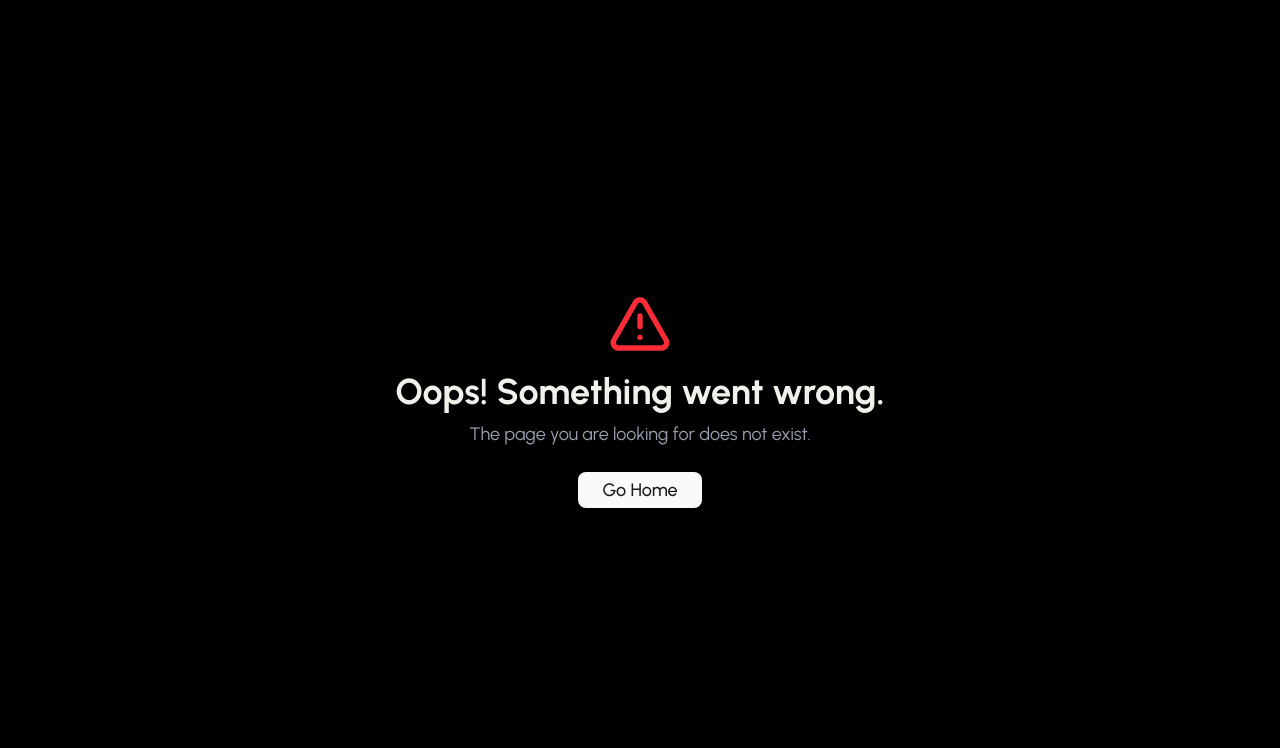
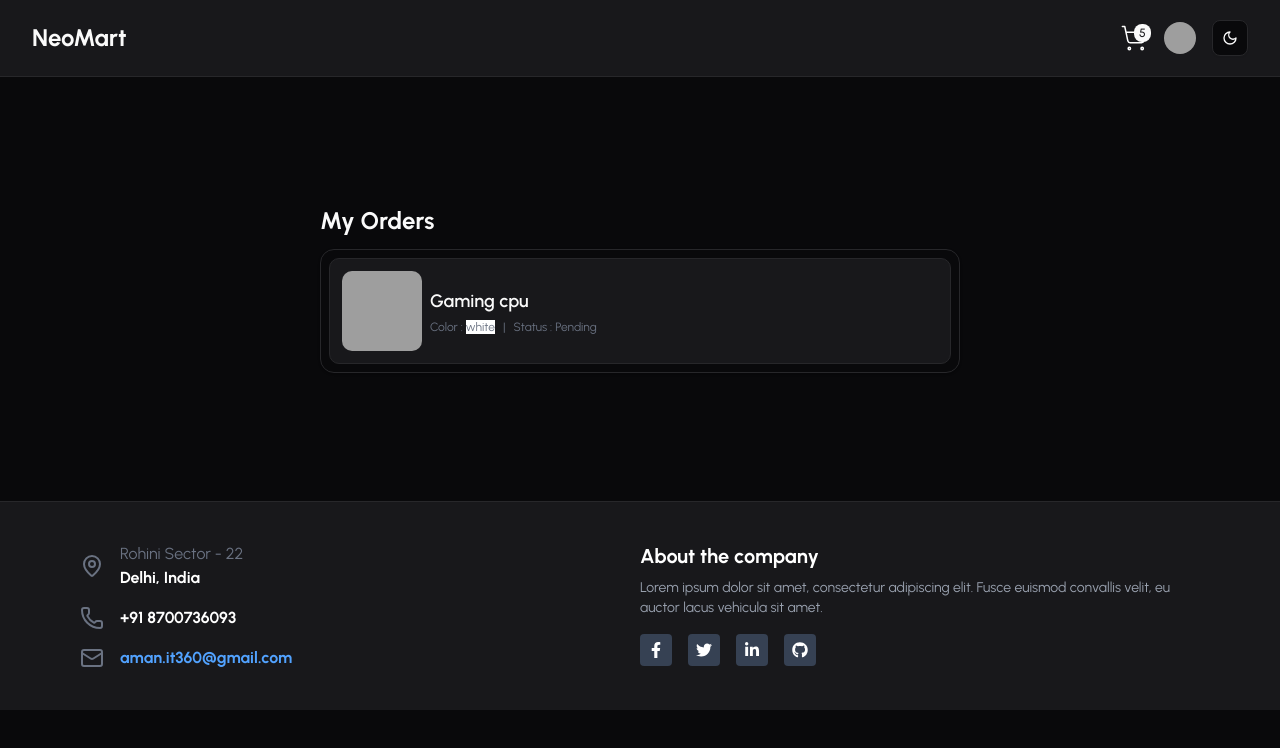
Before and after one commit to iamAmanrajput/NeoMart, a React (Vite) app in the folder FRONTEND/: page /orders in a window 1280 px wide. Shown: the top 748 px of the page. Built offline with nearby package versions, Linux system fonts and the light colour scheme; grey boxes are pictures that could not be loaded.

Commit message:
My Orders Updated

```diff
--- a/FRONTEND/src/App.jsx
+++ b/FRONTEND/src/App.jsx
@@ -15,6 +15,7 @@ import Analytics from "./Admin/Analytics";
 import CreateProduct from "./Admin/CreateProduct";
 import Orders from "./Admin/Orders";
 import Settings from "./Admin/Settings";
+import MyOrders from "./pages/MyOrders";
 
 const App = () => {
   return (
@@ -28,6 +29,7 @@ const App = () => {
             </RootLayout>
           }
         />
+
         <Route
           path="/login"
           element={
@@ -36,6 +38,7 @@ const App = () => {
             </RootLayout>
           }
         ></Route>
+
         <Route
           path="/signup"
           element={
@@ -53,6 +56,7 @@ const App = () => {
             </RootLayout>
           }
         ></Route>
+
         <Route
           path="/checkout"
           element={
@@ -61,6 +65,16 @@ const App = () => {
             </RootLayout>
           }
         ></Route>
+
+        <Route
+          path="/orders"
+          element={
+            <RootLayout>
+              <MyOrders />
+            </RootLayout>
+          }
+        ></Route>
+
         <Route path="/success" element={<Success />}></Route>
 
         {/* admin routes */}
--- a/FRONTEND/src/components/custom/Navbar.jsx
+++ b/FRONTEND/src/components/custom/Navbar.jsx
@@ -6,7 +6,7 @@ import { User } from "lucide-react";
 import LogoutToggle from "./LogoutToggle";
 
 const Navbar = () => {
-  const [isAuthenticated, setIsAuthenticated] = useState(false);
+  const [isAuthenticated, setIsAuthenticated] = useState(true);
   return (
     <nav className="flex justify-between items-center px-8 py-5 border-b dark:bg-zinc-900">
       {/* icons */}
--- /dev/null
+++ b/FRONTEND/src/components/custom/OrderData.jsx
@@ -0,0 +1,41 @@
+import React from "react";
+import { Card } from "../ui/card";
+
+const OrderData = ({
+  amount = 100,
+  address = "123, abc street, xyz city",
+  status = "pending",
+  createdAt = "2021-09-11",
+  updatedAt = "2021-09-11",
+}) => {
+  return (
+    <Card className="grid gap-2 p-2">
+      <div className="flex flex-col sm:flex-row justify-between items-end sm:items-center border p-3 rounded-lg bg-gray-100 dark:bg-zinc-900">
+        <div className="flex items-center gap-2">
+          <img
+            src="https://images.pexels.com/photos/1105379/pexels-photo-1105379.jpeg?auto=compress&cs=tinysrgb&w=1260&h=750&dpr=2"
+            alt=""
+            className="w-20 h-20 rounded-lg"
+          />
+          <div className="grid gap-1">
+            <h1 className="font-semibold text-sm sm:text-lg">Gaming cpu</h1>
+            <p className="flex text-xs sm:text-md gap-2 sm:gap-2 text-gray-500 my-2 sm:my-0">
+              <span>
+                Color :{" "}
+                <span style={{ backgroundColor: "white" }}>{"white"}</span>{" "}
+              </span>
+              <span className="hidden sm:block">|</span>
+
+              <span>
+                Status :<span className="capitalize"> {status}</span>
+              </span>
+            </p>
+          </div>
+        </div>
+        <div></div>
+      </div>
+    </Card>
+  );
+};
+
+export default OrderData;
--- a/FRONTEND/src/pages/MyOrders.jsx
+++ b/FRONTEND/src/pages/MyOrders.jsx
@@ -1,7 +1,15 @@
 import React from "react";
+import OrderData from "@/components/custom/OrderData";
 
 const MyOrders = () => {
-  return <div>MyOrders</div>;
+  return (
+    <div className="w-[90vw] lg:w-[50vw] mx-auto my-10 sm:my-32 grid gap-3">
+      <h1 className="text-2xl font-bold">My Orders</h1>
+      <div className="grid gap-3">
+        <OrderData />
+      </div>
+    </div>
+  );
 };
 
 export default MyOrders;
```
